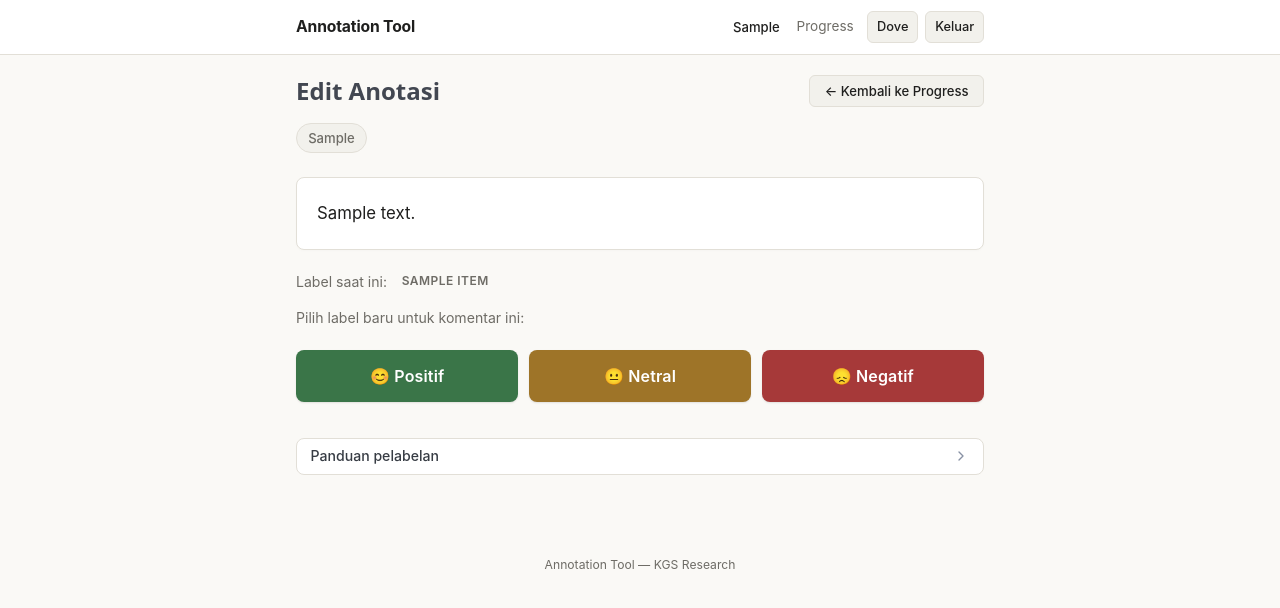
After one commit to kangsolder001/anotation-data-set, a FastAPI app: template annotation-tool/app/templates/edit_annotation.html in a window 1280 px wide. The commit adds this page. Shown: the top 608 px of the page. Run offline with FastAPI, Linux system fonts and the light colour scheme; the template is opened without the code that fills it: most values are stand-ins (such as "Sample title", 1, 10 or a date in 2020); some libraries are stand-ins or nearby versions.

Commit message:
feat: add edit annotation feature from progress page

```diff
--- a/annotation-tool/app/crud.py
+++ b/annotation-tool/app/crud.py
@@ -140,6 +140,36 @@ def submit_annotation(
     return result.rowcount > 0
 
 
+def update_annotation(
+    db: Session,
+    comment_id: str,
+    annotator_id: int,
+    label: str,
+    is_admin: bool = False,
+) -> bool:
+    """
+    Update label anotasi yang sudah dibuat oleh annotator ini.
+    Hanya annotator pemilik anotasi (atau admin) yang berhak mengubah.
+    """
+    if label not in VALID_LABELS:
+        raise ValueError(f"Label tidak valid: {label}")
+
+    condition = dataset.c.comment_id == comment_id
+    if not is_admin:
+        condition = and_(condition, dataset.c.annotator_id == annotator_id)
+
+    result = db.execute(
+        update(dataset)
+        .where(condition)
+        .values(
+            label_manual=label,
+            annotated_at=datetime.utcnow(),
+        )
+    )
+    db.commit()
+    return result.rowcount > 0
+
+
 # ═══════════════════════════════════════════════════════════
 # STATISTIK
 # ═══════════════════════════════════════════════════════════
--- a/annotation-tool/app/main.py
+++ b/annotation-tool/app/main.py
@@ -222,7 +222,12 @@ def annotate_post(
 # PROGRESS
 # ═══════════════════════════════════════════════════════════
 @app.get("/progress", response_class=HTMLResponse)
-def progress_page(request: Request, page: int = 1, db: Session = Depends(get_db)):
+def progress_page(
+    request: Request,
+    page: int = 1,
+    msg: str = "",
+    db: Session = Depends(get_db),
+):
     annotator, redirect = _get_annotator_or_redirect(request, db)
     if redirect:
         return redirect
@@ -240,8 +245,73 @@ def progress_page(request: Request, page: int = 1, db: Session = Depends(get_db)
             "my_annotations": my_annotations,
             "page": page,
             "total_pages": total_pages,
+            "msg": msg,
         },
     )
+
+
+# ═══════════════════════════════════════════════════════════
+# EDIT ANOTASI
+# ═══════════════════════════════════════════════════════════
+@app.get("/edit-annotation/{comment_id}", response_class=HTMLResponse)
+def edit_annotation_page(
+    request: Request,
+    comment_id: str,
+    page: int = 1,
+    msg: str = "",
+    db: Session = Depends(get_db),
+):
+    annotator, redirect = _get_annotator_or_redirect(request, db)
+    if redirect:
+        return redirect
+
+    item = crud.get_item_by_comment_id(db, comment_id)
+    if not item:
+        return RedirectResponse(url=f"/progress?page={page}&msg=Item+tidak+ditemukan", status_code=303)
+
+    # Validasi kepemilikan anotasi (kecuali admin)
+    if item["annotator_id"] != annotator["id"] and not annotator.get("is_admin"):
+        return RedirectResponse(url=f"/progress?page={page}&msg=Akses+ditolak", status_code=303)
+
+    return templates.TemplateResponse(
+        "edit_annotation.html",
+        {
+            "request": request,
+            "annotator": annotator,
+            "item": item,
+            "page": page,
+            "msg": msg,
+        },
+    )
+
+
+@app.post("/edit-annotation/{comment_id}", response_class=HTMLResponse)
+def edit_annotation_post(
+    request: Request,
+    comment_id: str,
+    label: str = Form(...),
+    page: int = Form(1),
+    db: Session = Depends(get_db),
+):
+    annotator, redirect = _get_annotator_or_redirect(request, db)
+    if redirect:
+        return redirect
+
+    if label not in crud.VALID_LABELS:
+        return RedirectResponse(url=f"/edit-annotation/{comment_id}?page={page}&msg=Label+tidak+valid", status_code=303)
+
+    success = crud.update_annotation(
+        db,
+        comment_id=comment_id,
+        annotator_id=annotator["id"],
+        label=label,
+        is_admin=annotator.get("is_admin", False),
+    )
+
+    if not success:
+        return RedirectResponse(url=f"/progress?page={page}&msg=Gagal+mengubah+anotasi", status_code=303)
+
+    return RedirectResponse(url=f"/progress?page={page}&msg=Anotasi+berhasil+diperbarui", status_code=303)
 
 
 # ═══════════════════════════════════════════════════════════
--- /dev/null
+++ b/annotation-tool/app/templates/edit_annotation.html
@@ -0,0 +1,65 @@
+{% extends "base.html" %}
+{% block title %}Edit Anotasi — Annotation Tool{% endblock %}
+{% block content %}
+
+{# ── Header Navigasi Balik ── #}
+<div style="display:flex;justify-content:space-between;align-items:center;margin-bottom:1rem;flex-wrap:wrap;gap:0.5rem;">
+  <h3 style="margin:0;">Edit Anotasi</h3>
+  <a href="/progress?page={{ page }}" class="btn-secondary" style="height:32px;font-size:0.82rem;display:inline-flex;align-items:center;">
+    ← Kembali ke Progress
+  </a>
+</div>
+
+{# ── Notifikasi Error/Info ── #}
+{% if msg %}
+<div class="alert alert-info" style="margin-bottom:1rem;">{{ msg }}</div>
+{% endif %}
+
+{# ── Kata Kunci (jika ada) ── #}
+{% if item.keyword_search %}
+<div style="margin-bottom:0.75rem;">
+  <span class="keyword-pill">{{ item.keyword_search }}</span>
+</div>
+{% endif %}
+
+{# ── Kotak Komentar Lengkap ── #}
+<div class="comment-box">{{ item.cleaned_text }}</div>
+
+{# ── Status Label Saat Ini ── #}
+<div style="margin-bottom:0.75rem;font-size:0.88rem;color:var(--muted);display:flex;align-items:center;gap:0.5rem;">
+  <span>Label saat ini:</span>
+  {% if item.label_manual %}
+  <span class="badge badge-{{ item.label_manual }}">{{ item.label_manual }}</span>
+  {% else %}
+  <span>—</span>
+  {% endif %}
+</div>
+
+{# ── Form Pemilihan Label Baru ── #}
+<p style="font-size:0.88rem;color:var(--muted);margin-bottom:0.5rem;">Pilih label baru untuk komentar ini:</p>
+<form method="post" action="/edit-annotation/{{ item.comment_id }}">
+  <input type="hidden" name="page" value="{{ page }}" />
+  <div class="label-buttons">
+    <button type="submit" name="label" value="positif" class="btn-positif">😊 Positif</button>
+    <button type="submit" name="label" value="netral"  class="btn-netral" >😐 Netral</button>
+    <button type="submit" name="label" value="negatif" class="btn-negatif">😞 Negatif</button>
+  </div>
+</form>
+
+{# ── Panduan Pelabelan ── #}
+<details>
+  <summary>Panduan pelabelan</summary>
+  <div style="margin-top:0.75rem;font-size:0.88rem;line-height:1.75;">
+    <p style="margin-bottom:0.75rem;">
+      <strong style="color:var(--btn-positif);">Positif</strong> &mdash; Teks mengekspresikan evaluasi, emosi, atau sikap yang menyenangkan, mendukung, atau menghargai. Termasuk di dalamnya pujian, dukungan, rasa syukur atau terima kasih, harapan baik, kegembiraan, dan apresiasi.
+    </p>
+    <p style="margin-bottom:0.75rem;">
+      <strong style="color:var(--btn-netral);">Netral</strong> &mdash; Tidak ada evaluasi atau emosi yang dapat diidentifikasi. Contohnya informasi faktual, pertanyaan tanpa muatan sikap, deskripsi, atau teks yang arah sentimennya tidak dapat ditentukan.
+    </p>
+    <p style="margin-bottom:0.25rem;">
+      <strong style="color:var(--btn-negatif);">Negatif</strong> &mdash; Teks mengekspresikan evaluasi, emosi, atau sikap yang tidak menyenangkan, menolak, atau merendahkan terhadap suatu target (orang, kelompok, kebijakan, institusi, peristiwa). Termasuk di dalamnya kritik, kemarahan, kekecewaan, kekhawatiran atau ketakutan, ejekan, hinaan, serta sindiran dan sarkasme.
+    </p>
+  </div>
+</details>
+
+{% endblock %}
```
Also changed, not shown: annotation-tool/app/templates/progress.html (+11 -1 lines), 1 other file.
